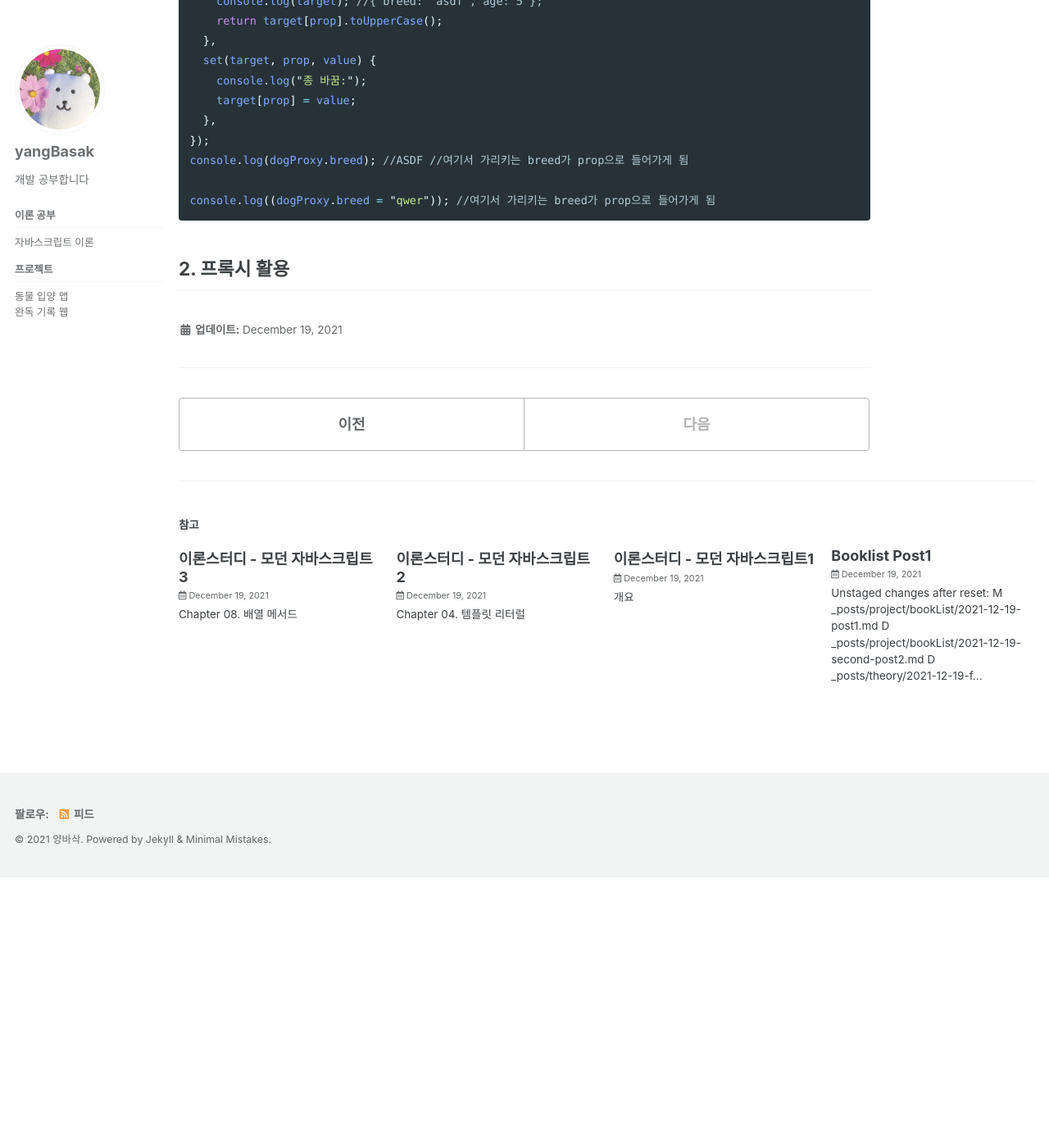
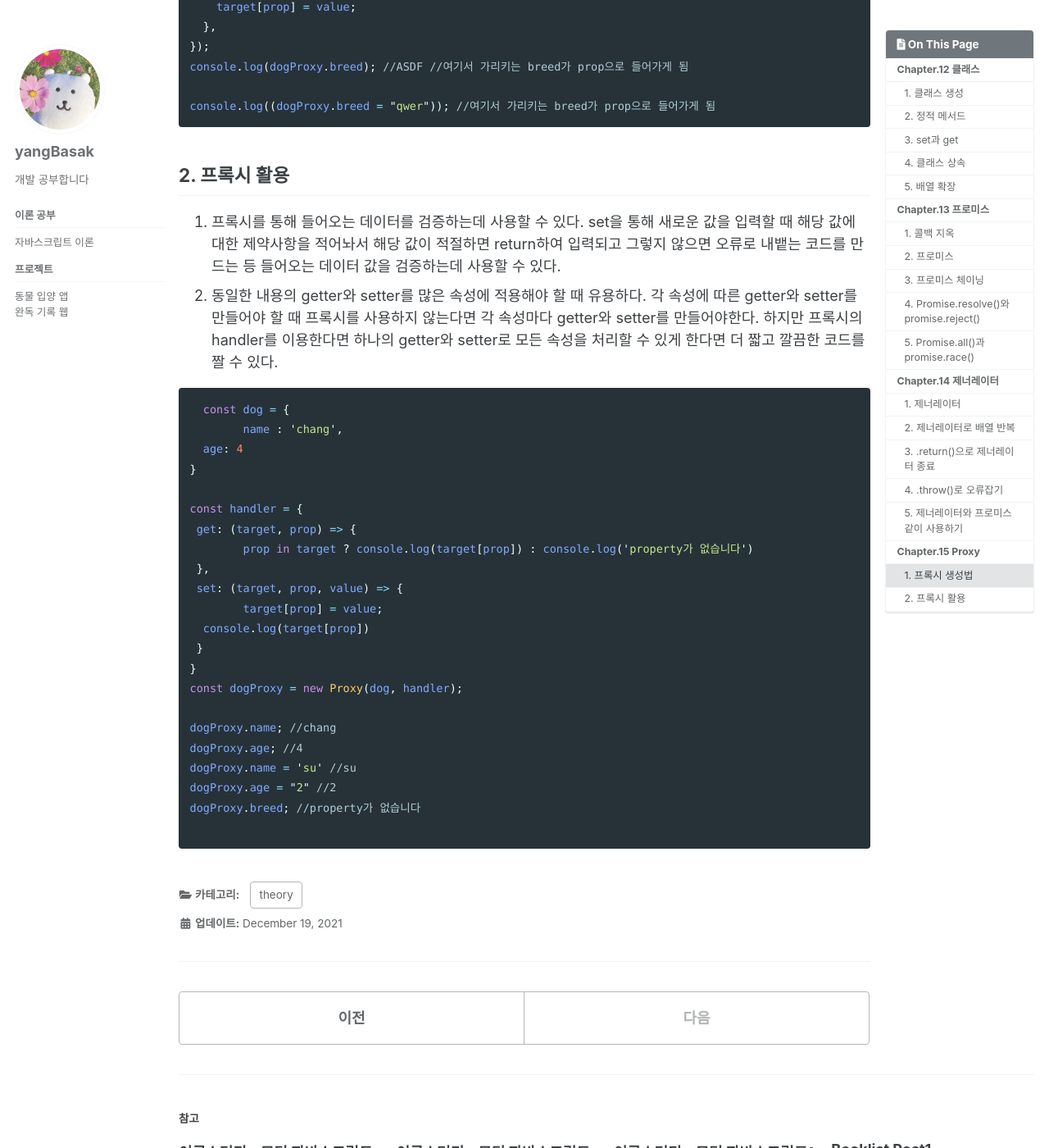
Before and after one commit to yangBasak/yangBasak.github.io, a Jekyll site: the page built from _posts/theory/2021-12-19-post4.md, in a window 1280 px wide and 1400 px high, scrolled down 9208 px. Shown: the whole window at 82% size. Built offline with Jekyll 4.4.1, drawn with Linux system fonts in a browser that asks for light colours; cached includes are drawn as plain includes; before the commit the page ends 10278 px from its top, so only the background shows below that; some of the changed text lies outside the part shown.

Commit message:
Update 2021-12-19-post4.md

````diff
--- a/_posts/theory/2021-12-19-post4.md
+++ b/_posts/theory/2021-12-19-post4.md
@@ -1,13 +1,14 @@
-title: "이론스터디 - 모던 자바스크립트1"
+---
+title: "이론스터디 - 모던 자바스크립트2"
 categories:
+  - theory
+toc: true
+toc_sticky: true
+sidebar:
+  nav: sidebar
+---
 
-- theory
-  toc: true
-  toc_sticky: true
-  sidebar:
-  nav: sidebar
 
----
 
 # Chapter.12 클래스
 
@@ -155,7 +156,10 @@ console.log(myClass);
 */
 ```
 
-# Chapter.15 프로미스
+
+
+
+# Chapter.13 프로미스
 
 자바스크립트 엔진은 싱글 스레드 방식으로 동작한다. 싱글 스레드는 한 번에 하나의 태스크만 실행 할 수 있기에 현재 실행 중인 태스크가 종료할 때까지 실행될 태스크가 대기하는데 이러한 방식을 동기 처리라 한다.
 하지만 HTTP 요청이나 setTimeout, setInterval 등은 비동기 처리로 작동하기도 하는데, 이는 브라우저는 멀티 스레드로 동작하기 때문이다.
@@ -248,6 +252,9 @@ Promise.resolve("성공2").then(
 Promise.all()은 all 안의 모든 프로미스가 성공하면 해당 프로미스가 성공 처리된다.
 Promise.race()는 race()안에 포함된 프로미스들 중 가장 먼저 성공 또는 실패한 결과를 반환한다.
 
+
+
+
 # Chapter.14 제너레이터
 
 ## 1. 제너레이터
@@ -338,6 +345,8 @@ val1.value.then(() => {
 }); //{value: '값은...2', done: false}
 ```
 
+
+
 # Chapter.15 Proxy
 
 프록시는 객체의 속성 조회, 속성 할당, 열거, 함수 호출 등에 대해 사용자 지정 동작을 추가로 정의하는데 사용된다.
@@ -376,3 +385,32 @@ console.log((dogProxy.breed = "qwer")); //여기서 가리키는 breed가 prop
 ```
 
 ## 2. 프록시 활용
+1. 프록시를 통해 들어오는 데이터를 검증하는데 사용할 수 있다.
+set을 통해 새로운 값을 입력할 때 해당 값에 대한 제약사항을 적어놔서 해당 값이 적절하면 return하여 입력되고 그렇지 않으면 오류로 내뱉는 코드를 만드는 등 들어오는 데이터 값을 검증하는데 사용할 수 있다.
+2. 동일한 내용의 getter와 setter를 많은 속성에 적용해야 할 때 유용하다.
+각 속성에 따른 getter와 setter를 만들어야 할 때 프록시를 사용하지 않는다면 각 속성마다 getter와 setter를 만들어야한다. 하지만 프록시의 handler를 이용한다면 하나의 getter와 setter로 모든 속성을 처리할 수 있게 한다면 더 짧고 깔끔한 코드를 짤 수 있다.
+
+```javascript
+  const dog = {
+	name : 'chang',
+  age: 4
+}
+
+const handler = {
+ get: (target, prop) => {
+ 	prop in target ? console.log(target[prop]) : console.log('property가 없습니다')
+ },
+ set: (target, prop, value) => {
+ 	target[prop] = value;
+  console.log(target[prop])
+ }
+}
+const dogProxy = new Proxy(dog, handler);
+
+dogProxy.name; //chang
+dogProxy.age; //4
+dogProxy.name = 'su' //su
+dogProxy.age = "2" //2
+dogProxy.breed; //property가 없습니다
+
+```
````
